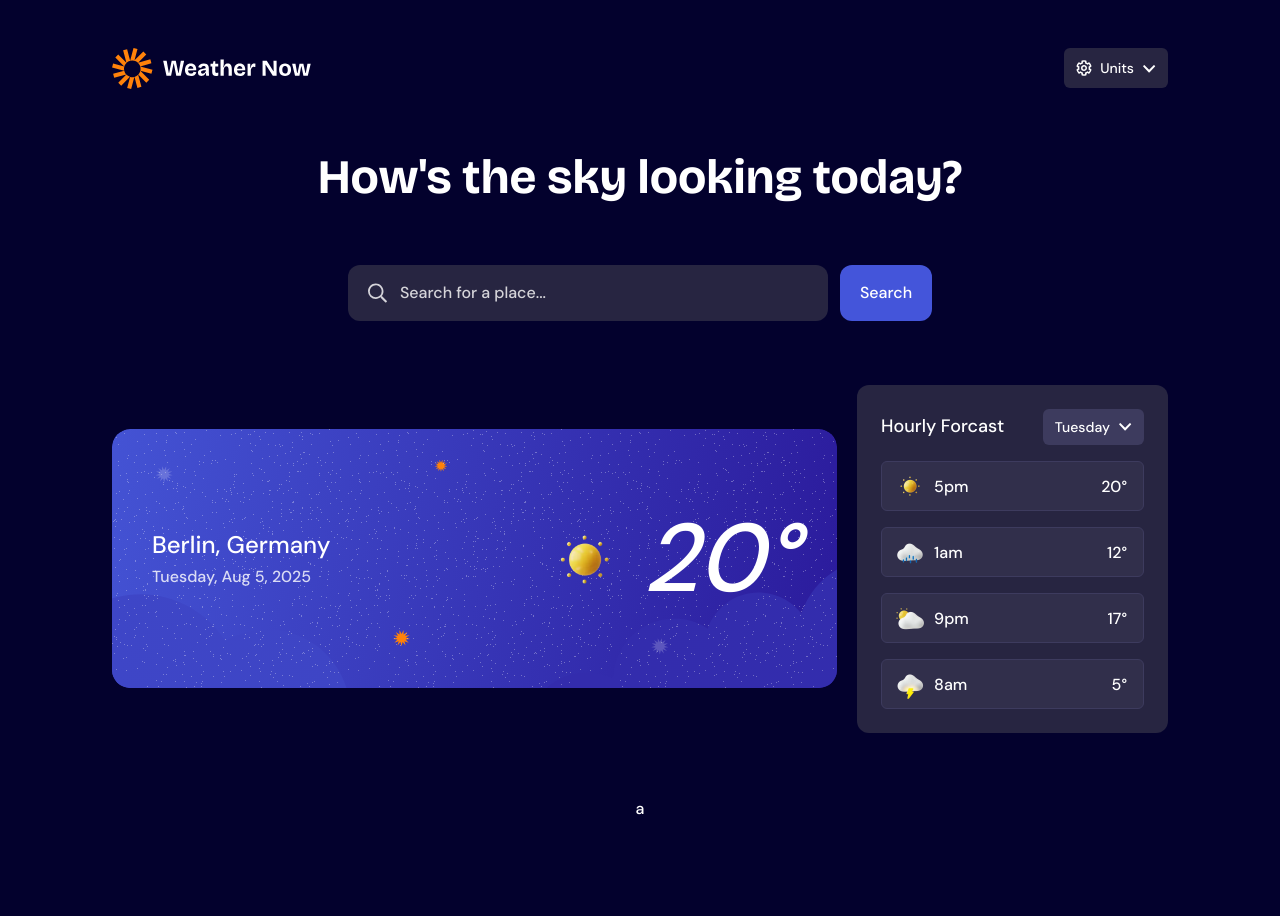
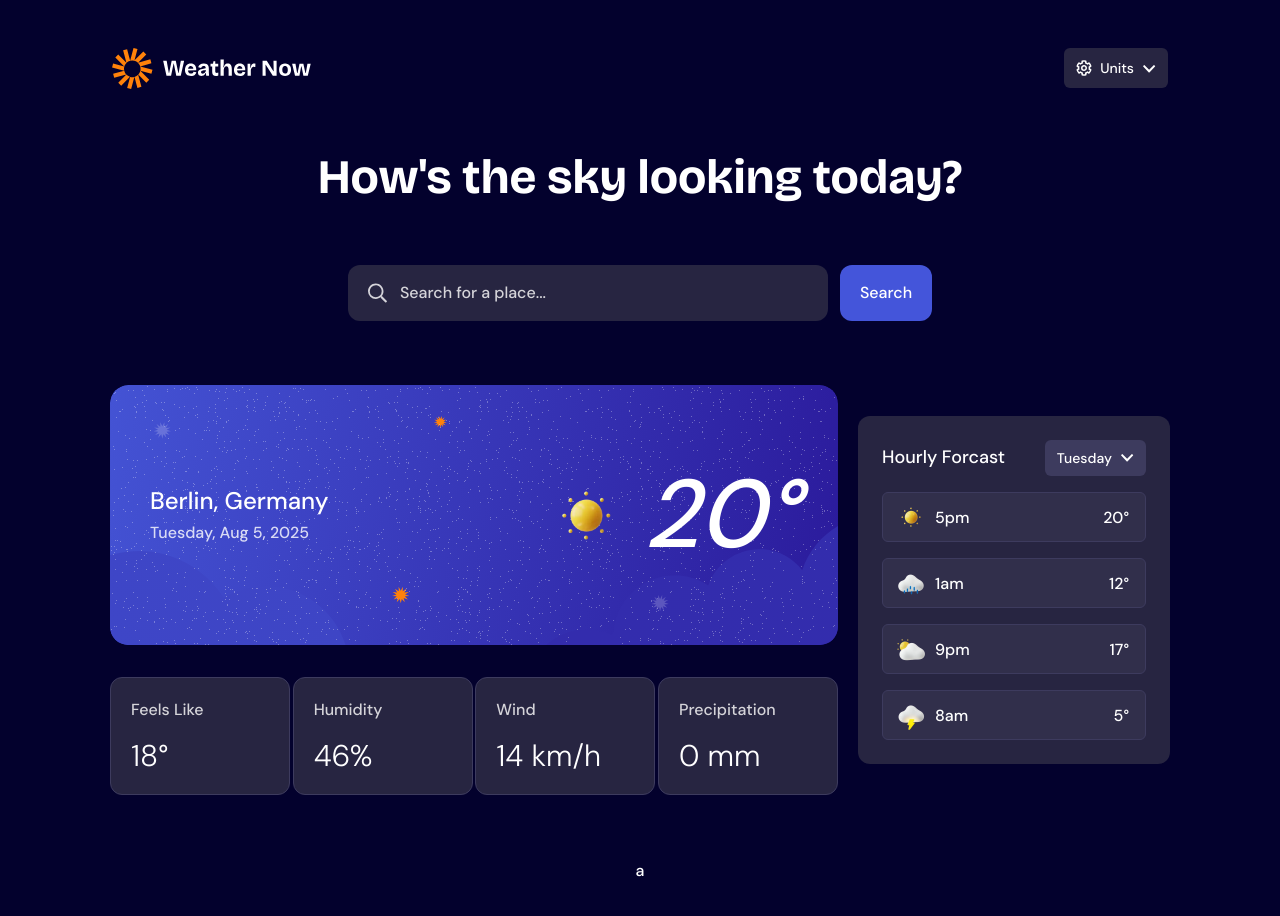
Before and after one commit to constFormek/weather-app, a Next.js app: page / in a window 1280 px wide. Shown: the top 916 px of the page. Before the commit the page ends 869 px from the top, so only its background shows below. Built offline with nearby package versions, Linux system fonts and the light colour scheme.

Commit message:
created weather statistic tile component defined component's props used the component in the layout.tsx

```diff
--- a/app/layout.tsx
+++ b/app/layout.tsx
@@ -5,6 +5,7 @@ import Navbar from "@/components/Navbar";
 import Hero from "@/components/Hero";
 import Searchbar from "@/components/Searchbar";
 import HourlyForcast from "@/components/HourlyForcast";
+import WeatherStatsTile from "@/components/WeatherStatsTile";
 
 export const dmSans = DM_Sans({
     subsets: ['latin'],
@@ -53,8 +54,30 @@ export default function RootLayout({
         <Searchbar />
 
         <div className="flex items-center gap-5">
-          <div className="flex flex-col">
+          <div className="flex flex-col gap-8">
             <Hero />
+
+            <div className="flex justify-between">
+              <WeatherStatsTile
+                label="Feels Like"
+                statistic="18°"
+              />
+
+              <WeatherStatsTile
+                label="Humidity"
+                statistic="46%"
+              />
+
+              <WeatherStatsTile
+                label="Wind"
+                statistic="14 km/h"
+              />
+
+              <WeatherStatsTile
+                label="Precipitation"
+                statistic="0 mm"
+              />
+            </div>
           </div>
 
           <HourlyForcast />
--- /dev/null
+++ b/components/WeatherStatsTile.tsx
@@ -0,0 +1,17 @@
+
+interface WeatherStatsTileProps {
+    label: string,
+    statistic: string
+}
+
+const WeatherStatsTile = ({label, statistic}: WeatherStatsTileProps) => {
+  return (
+    <div className='flex flex-col bg-neutral-800 border border-neutral-600 items-stretch p-5 rounded-xl w-45 gap-4'>
+        <h4 className='text-neutral-200 '>{label}</h4>
+
+        <h2 className="text-3xl font-thin">{statistic}</h2>
+    </div>
+  )
+}
+
+export default WeatherStatsTile
```
